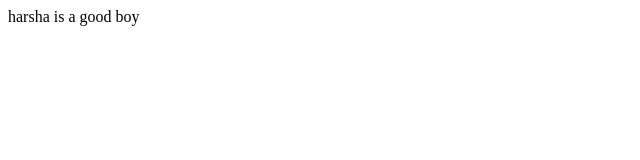
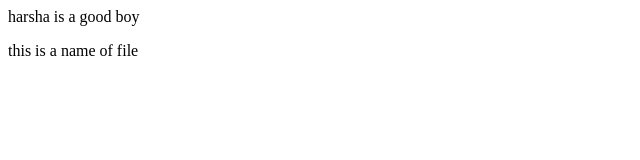
Before and after one commit to Harshashivabasappa/local-repo, a plain HTML site: page index.html in a window 1280 px wide. Shown: the whole page, without its empty margins (0-640 px from the left). Drawn offline with Linux system fonts and the light colour scheme.

Commit message:
the file

```diff
--- a/index.html
+++ b/index.html
@@ -1 +1,2 @@
 <p>harsha is a good  boy</p>
+<p> this is a name of file</p>
```
